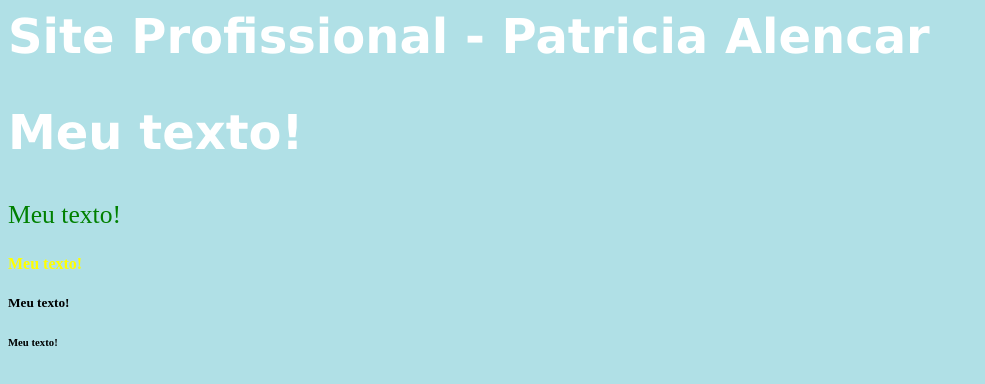
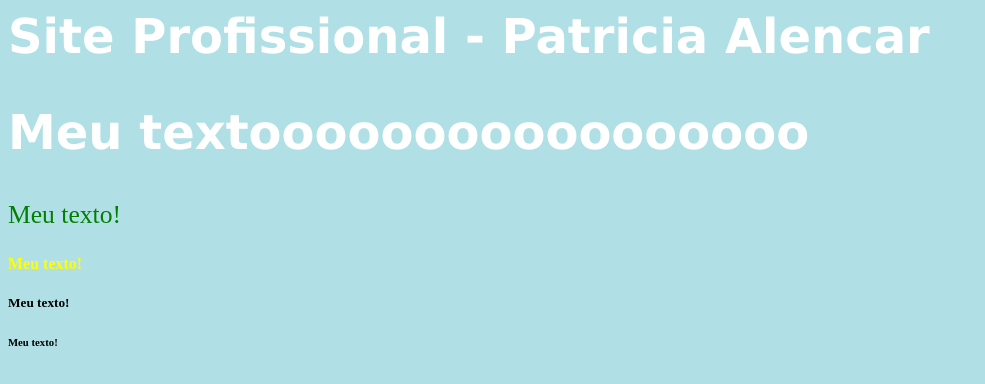
Before and after one commit to pfalencar/introducao_HTML_CSS, a plain HTML site: page index.html in a window 1280 px wide. Shown: the whole page, without its empty margins (0-985 px from the left). Drawn offline with Linux system fonts and the light colour scheme; files that its build step writes are made by us from their sources.

Commit message:
HTML Mofificado

```diff
--- a/index.html
+++ b/index.html
@@ -6,7 +6,7 @@
 
 	<body>
 		<h1 class="center, fonte" >Site Profissional - Patricia Alencar</h1>
-		<h2 class="fonte">Meu texto!</h2>
+		<h2 class="fonte">Meu textooooooooooooooooo</h2>
 		<p>Meu texto!</p>
 		<h4 id="fonte2">Meu texto!</h4>
 		<h5>Meu texto!</h5>
```
